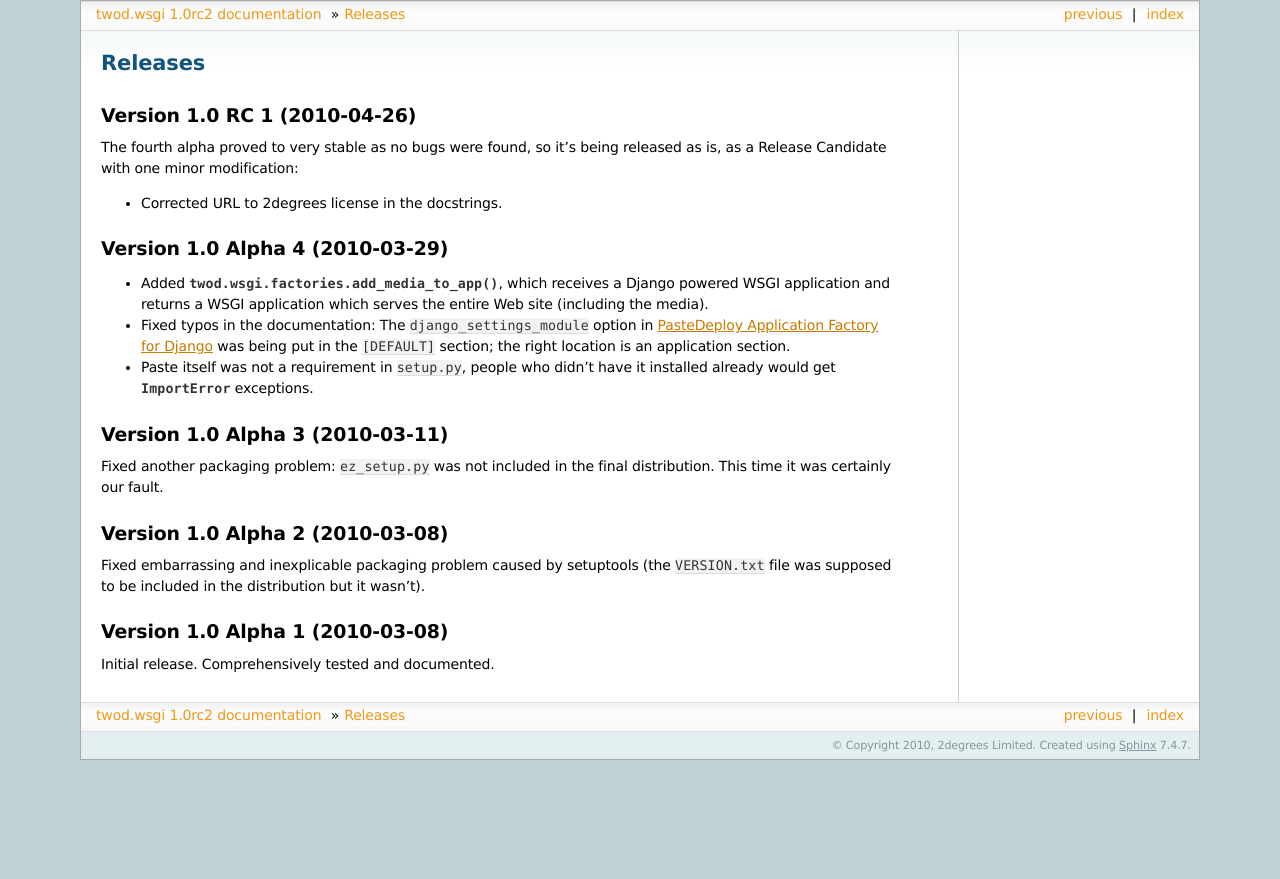
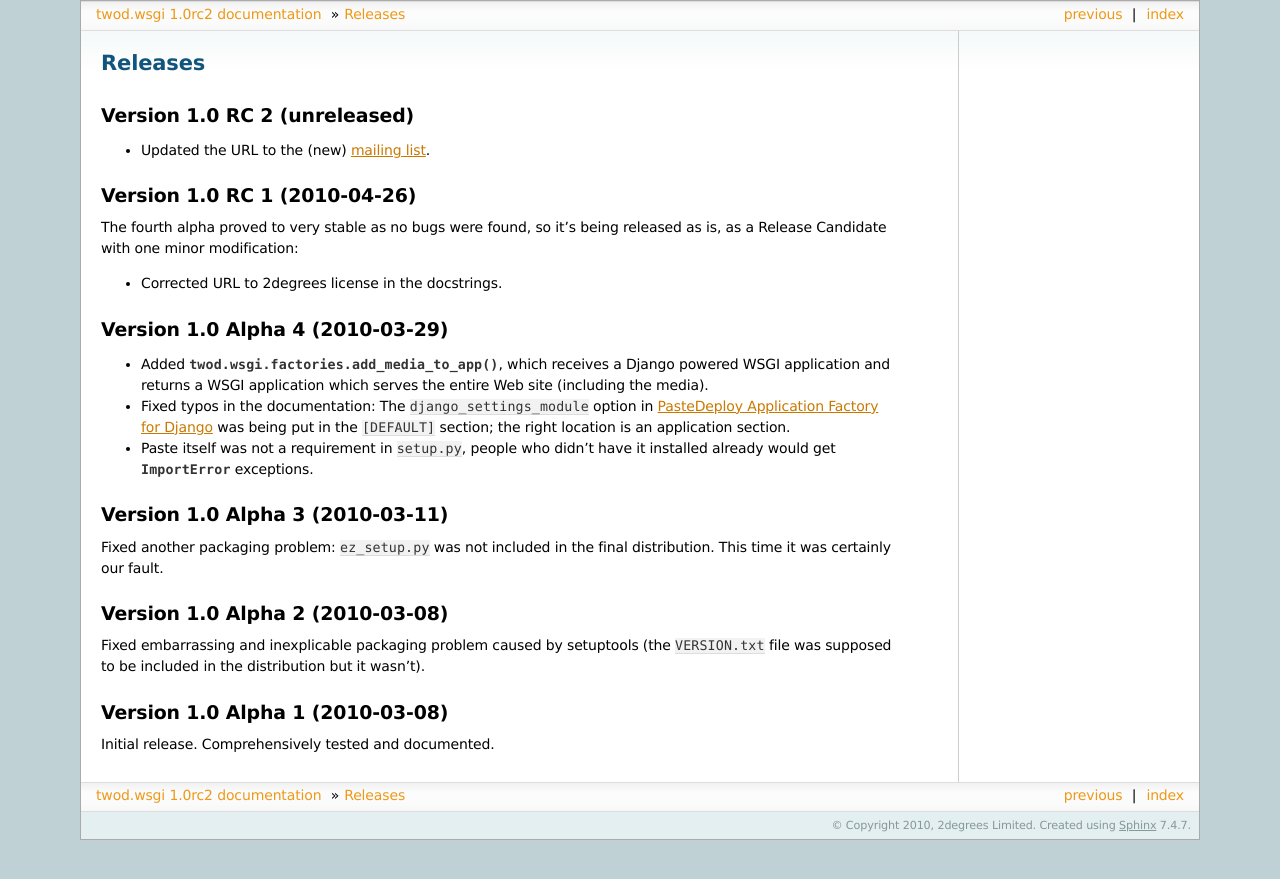
Before and after one commit to 2degrees/django-wsgi, a Sphinx documentation site: the page built from docs/source/changelog.rst, in a window 1280 px wide. Shown: the top 879 px of the page. Built offline with Sphinx 7.4.7, drawn with Linux system fonts in a browser that asks for light colours; a script that is not in the unit is left out.

Commit message:
Added to the changelog that we updated the URL to the mailing list in RC2.

```diff
--- a/docs/source/changelog.rst
+++ b/docs/source/changelog.rst
@@ -1,6 +1,13 @@
 ========
 Releases
 ========
+
+Version 1.0 RC 2 (unreleased)
+=============================
+
+* Updated the URL to the (new) `mailing list
+  <http://groups.google.com/group/2degrees-floss>`_.
+
 
 Version 1.0 RC 1 (2010-04-26)
 =============================
```
